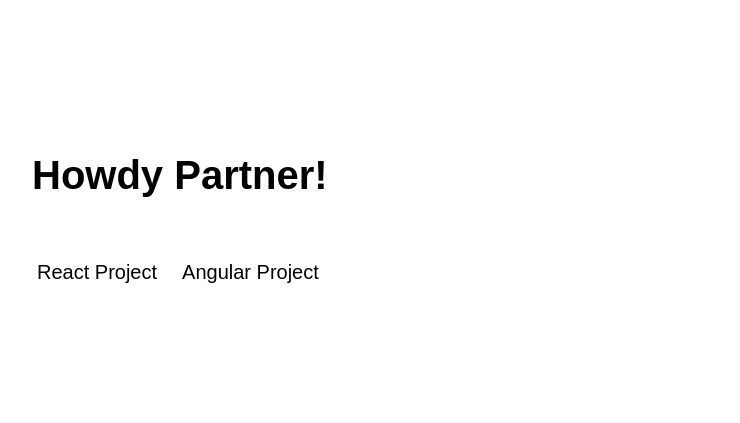
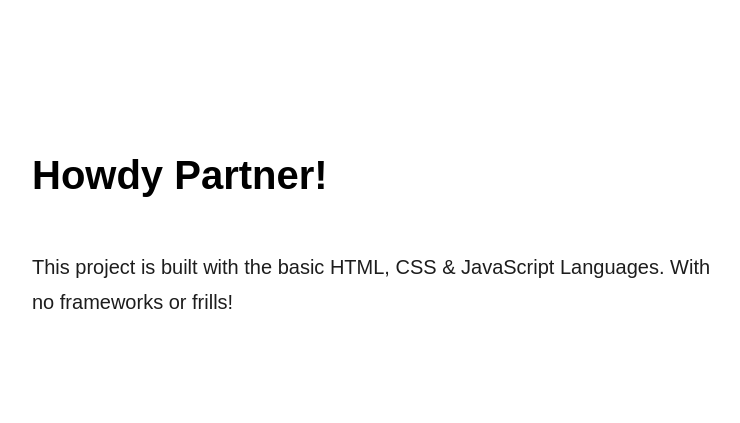
Before and after one commit to benbtf/benbtf, a plain HTML site: page index.html in a window 1280 px wide. Shown: the whole page, without its empty margins (266-1006 px from the left). Drawn offline with Linux system fonts and the light colour scheme.

```diff
--- a/index.html
+++ b/index.html
@@ -33,8 +33,7 @@
     <body>
         <h1>Howdy Partner!</h1>
         <div>
-            <a>React Project</a>
-            <a>Angular Project</a>
+            <p>This project is built with the basic HTML, CSS &amp; JavaScript Languages. With no frameworks or frills!</p>
         </div>
     </body>
 </html>
```
